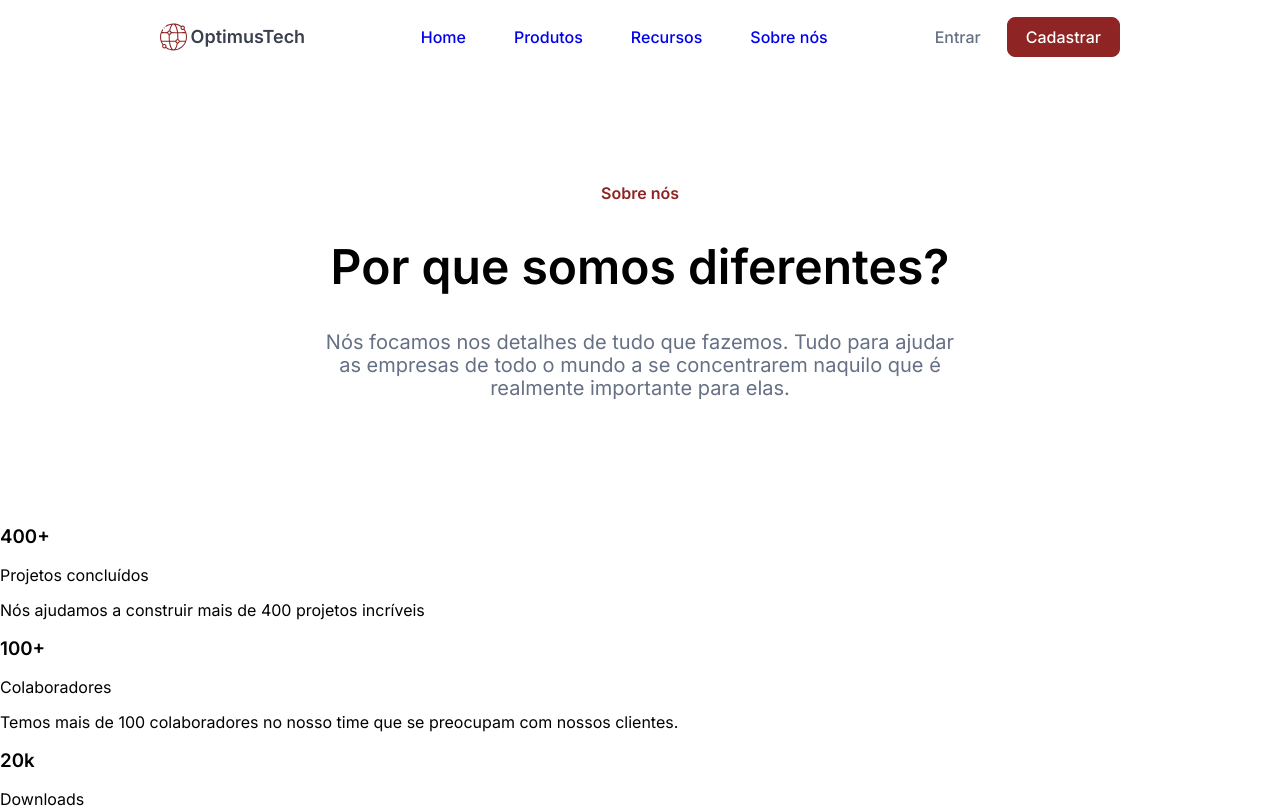
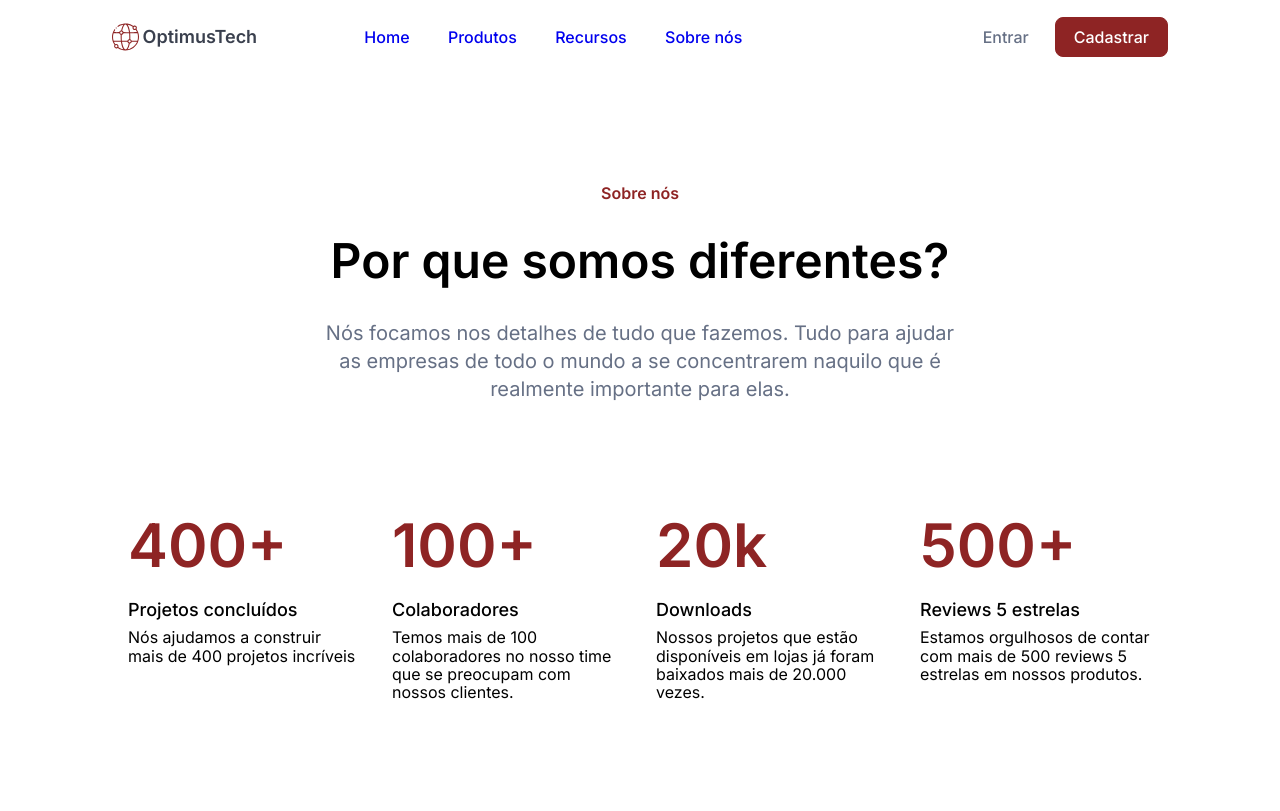
Before and after one commit to ngemir/site-optimustech, a plain HTML site: page index.html in a window 1280 px wide. Shown: the top 811 px of the page. Drawn offline with Linux system fonts and the light colour scheme.

Commit message:
Finalização da Metrica

```diff
--- a/css/cabecalho.css
+++ b/css/cabecalho.css
@@ -13,7 +13,7 @@
 }
 
 .cabecalho__titulo {
-    margin: 24px 0;
+    margin: 18px 0;
     font-size: 48px;
 }
 
@@ -23,4 +23,5 @@
     color: var(--cinza);
     margin: 12px 0;
     padding: 0 8em;
+    line-height: 1.4em;
 }
--- a/css/metrica.css
+++ b/css/metrica.css
@@ -0,0 +1,29 @@
+.metrica {
+    display: grid;
+    grid-template-columns: repeat(4, 1fr);
+    padding: 0 7em 6em 7em;
+}
+
+.metrica__dado {
+    display: flex;
+    flex-direction: column;
+    align-items: flex-start;
+}
+
+.metrica__dado > * {
+    margin: 0;
+    padding: 0px 16px;
+}
+
+.metrica__dado--numero {
+    color: var(--vinho);
+    font-size: 60px;
+    font-weight: 600;
+    margin-bottom: 12px;
+}
+
+.metrica__dado--titulo {
+    font-size: 18px;
+    font-weight: 500;
+    margin: 8px 0;
+}
--- a/css/navbar.css
+++ b/css/navbar.css
@@ -3,7 +3,7 @@
     justify-content: space-between;
     color: var(--cinza);
     font-weight: 500;
-    padding: 0 10em;
+    padding: 0 7em;
 }
 
 .navbar__logo {
@@ -15,7 +15,7 @@
 .navbar__logo--texto {
     color: var(--preto-logo);
     font-size: 18px;
-    padding: 0.2em;
+    padding-left: 0.2em;
 }
 
 .navbar__menu {
@@ -34,7 +34,7 @@
 
 .navbar__menu--link {
     text-decoration: none;
-    padding: 0.5em 1.5em;
+    padding: 0.5em 1.2em;
     border-radius: 8px;
 }
 
--- a/index.html
+++ b/index.html
@@ -60,24 +60,24 @@
         <!-- Fim -->
 
         <!-- Seção de métricas -->
-        <section class="metricas">
-            <div class="metricas__dado">
-                <h3 class="metricas__dado--numero">400+</h3>
+        <section class="metrica">
+            <div class="metrica__dado">
+                <h3 class="metrica__dado--numero">400+</h3>
                 <p class="metrica__dado--titulo">Projetos concluídos</p>
                 <p class="metrica__dado--texto">Nós ajudamos a construir mais de 400 projetos incríveis</p>
             </div>
-            <div class="metricas__dado">
-                <h3 class="metricas__dado--numero">100+</h3>
+            <div class="metrica__dado">
+                <h3 class="metrica__dado--numero">100+</h3>
                 <p class="metrica__dado--titulo">Colaboradores</p>
                 <p class="metrica__dado--texto">Temos mais de 100 colaboradores no nosso time que se preocupam com nossos clientes.</p>
             </div>
-            <div class="metricas__dado">
-                <h3 class="metricas__dado--numero">20k</h3>
+            <div class="metrica__dado">
+                <h3 class="metrica__dado--numero">20k</h3>
                 <p class="metrica__dado--titulo">Downloads</p>
                 <p class="metrica__dado--texto">Nossos projetos que estão disponíveis em lojas já foram baixados mais de 20.000 vezes.</p>
             </div>
-            <div class="metricas__dado">
-                <h3 class="metricas__dado--numero">500+</h3>
+            <div class="metrica__dado">
+                <h3 class="metrica__dado--numero">500+</h3>
                 <p class="metrica__dado--titulo">Reviews 5 estrelas</p>
                 <p class="metrica__dado--texto">Estamos orgulhosos de contar com mais de 500 reviews 5 estrelas em nossos produtos.</p>
             </div>
--- a/style.css
+++ b/style.css
@@ -1,5 +1,6 @@
 @import url(css/navbar.css);
 @import url(css/cabecalho.css);
+@import url(css/metrica.css);
 
 :root {
     --vinho: #8E2424;
```
